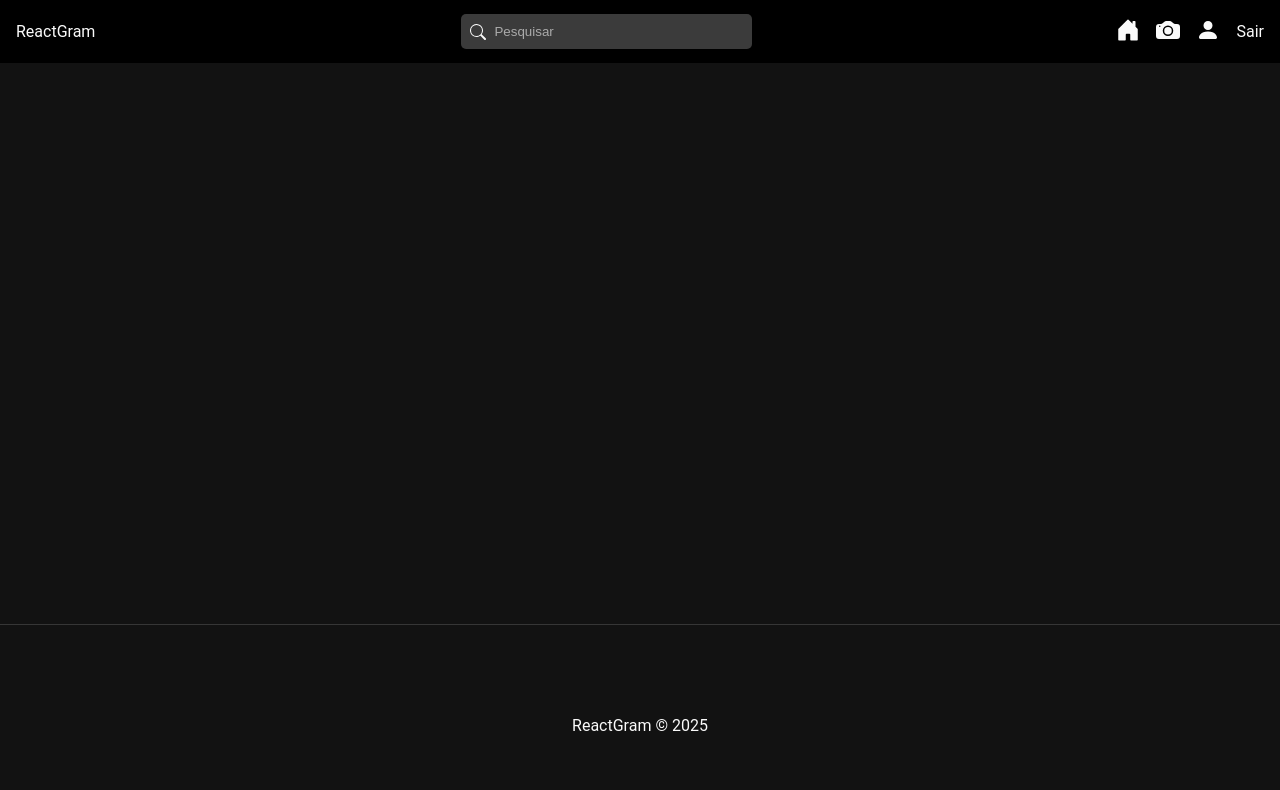
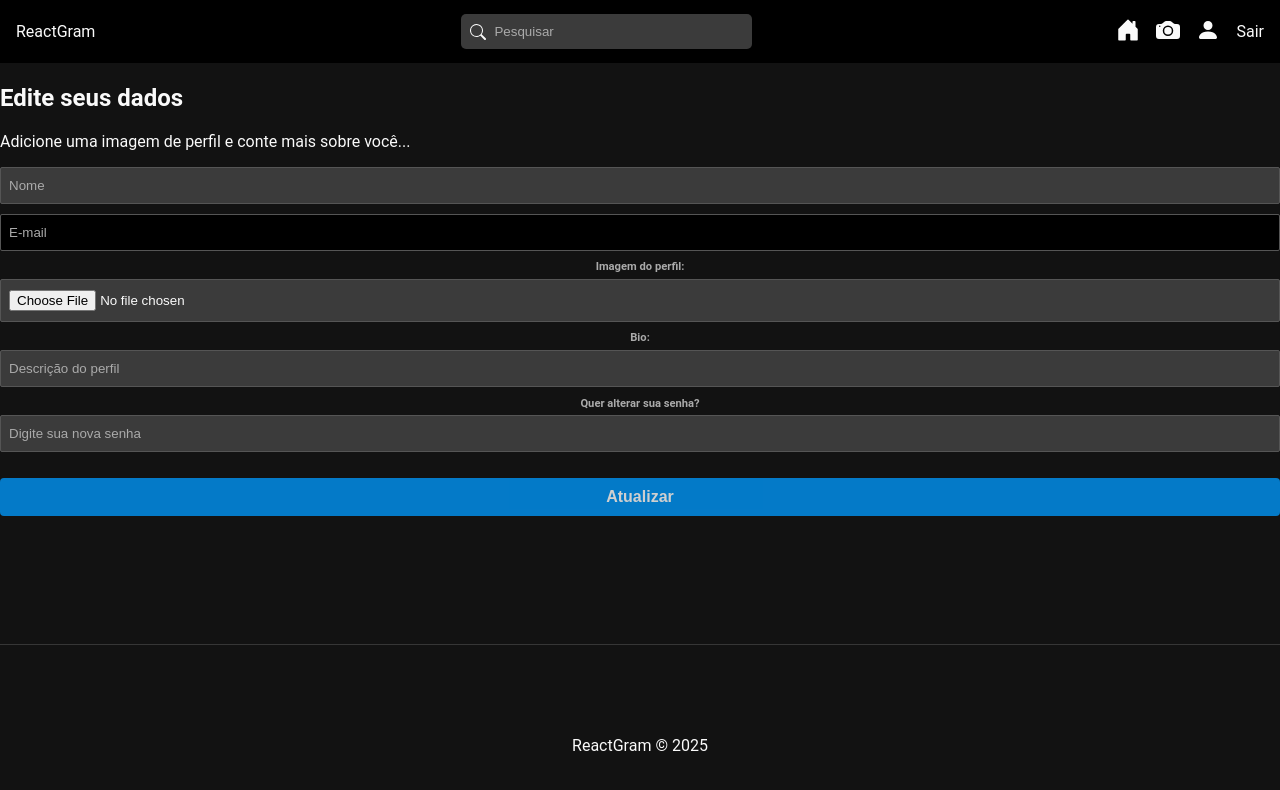
Before and after one commit to Vinicius-b-oliveira/ReactGram_frontend, a React (Vite) app: page /profile in a window 1280 px wide. Shown: the top 790 px of the page. Built offline with nearby package versions, Linux system fonts and the light colour scheme; sample sign-in values are in the browser's storage.

Commit message:
Criando a estrutura da página de edição de perfil

```diff
--- /dev/null
+++ b/src/pages/EditProfile/index.jsx
@@ -0,0 +1,40 @@
+import "./EditProfile.scss";
+
+const EditProfile = () => {
+    const handleSubmit = (e) => {
+        e.preventDefault();
+    };
+
+    return (
+        <div id="edit_profile">
+            <h2>Edite seus dados</h2>
+            <p className="subtitle">
+                Adicione uma imagem de perfil e conte mais sobre você...
+            </p>
+
+            <form onSubmit={handleSubmit}>
+                <input type="text" placeholder="Nome" />
+                <input type="email" placeholder="E-mail" disabled />
+                <label>
+                    <span>Imagem do perfil: </span>
+                    <input type="file" />
+                </label>
+                <label>
+                    <span>Bio: </span>
+                    <input type="text" placeholder="Descrição do perfil" />
+                </label>
+                <label>
+                    <span>Quer alterar sua senha?</span>
+                    <input
+                        type="password"
+                        placeholder="Digite sua nova senha"
+                    />
+                </label>
+
+                <input type="submit" value="Atualizar" />
+            </form>
+        </div>
+    );
+};
+
+export default EditProfile;
--- a/src/routes/AppRoutes.jsx
+++ b/src/routes/AppRoutes.jsx
@@ -9,6 +9,7 @@
 import Home from "../pages/Home";
 import Login from "../pages/Auth/Login";
 import Register from "../pages/Auth/Register";
+import EditProfile from "../pages/EditProfile";
 
 export const AppRoutes = ({ auth }) => (
     <Routes>
@@ -17,6 +18,14 @@
             element={
                 <ProtectedRoute auth={auth}>
                     <Home />
+                </ProtectedRoute>
+            }
+        />
+        <Route
+            path="/profile"
+            element={
+                <ProtectedRoute auth={auth}>
+                    <EditProfile />
                 </ProtectedRoute>
             }
         />
```
Also changed, not shown: src/pages/EditProfile/EditProfile.scss (added). Lines whose indentation alone changed are shown as unchanged.
